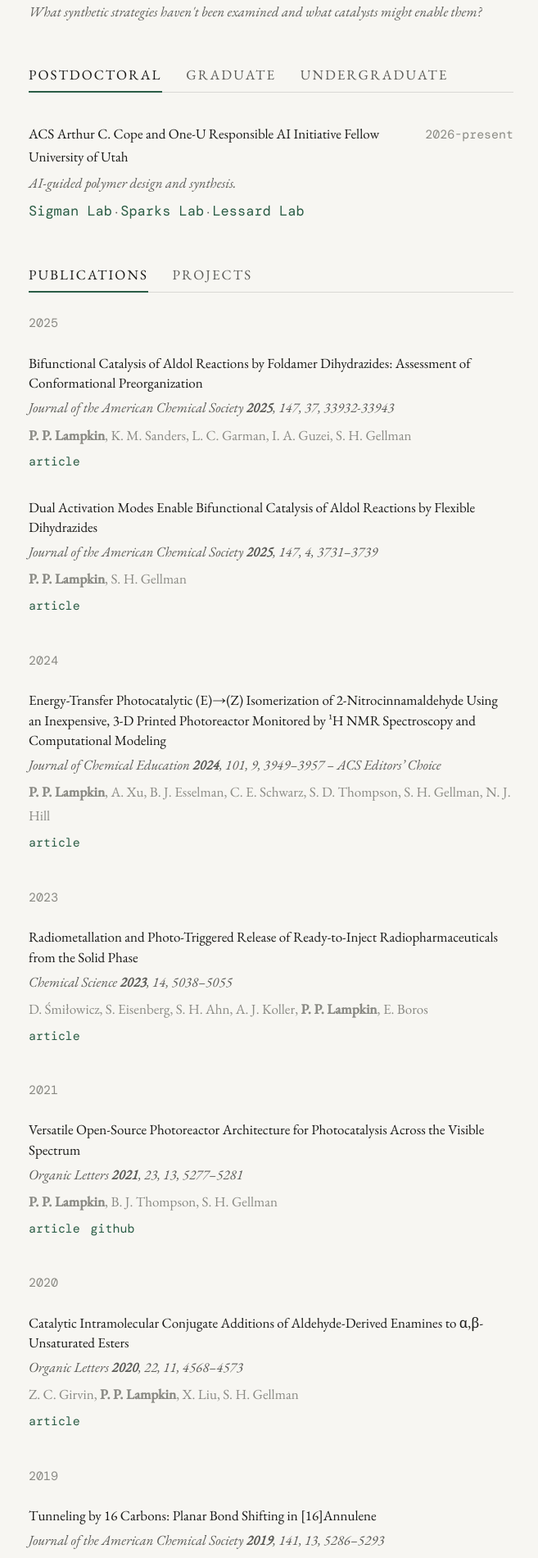
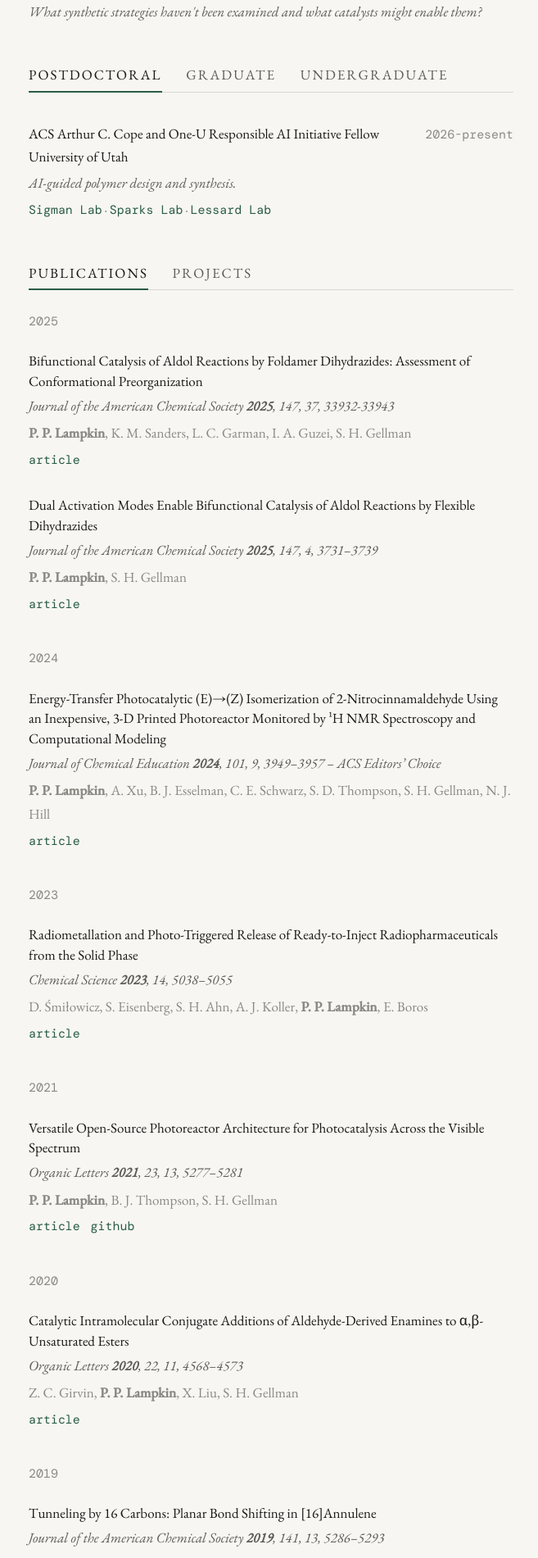
Before and after one commit to plampkin/plampkin.github.io, a Jekyll site: the page built from index.html, in a window 1280 px wide. Shown: the part 988-2889 px from the top of the page at 82% size, without its empty margins (309-966 px from the left). Built offline with Jekyll 4.4.1, drawn with Linux system fonts in a browser that asks for light colours.

Commit message:
updated font

```diff
--- a/assets/css/style.css
+++ b/assets/css/style.css
@@ -160,7 +160,7 @@ header {
 }
 
 .groups {
-  font-size: 1rem;
+  font-size: 0.88rem;
   color: var(--text-muted);
   margin-top: 0.3rem;
 }
```
